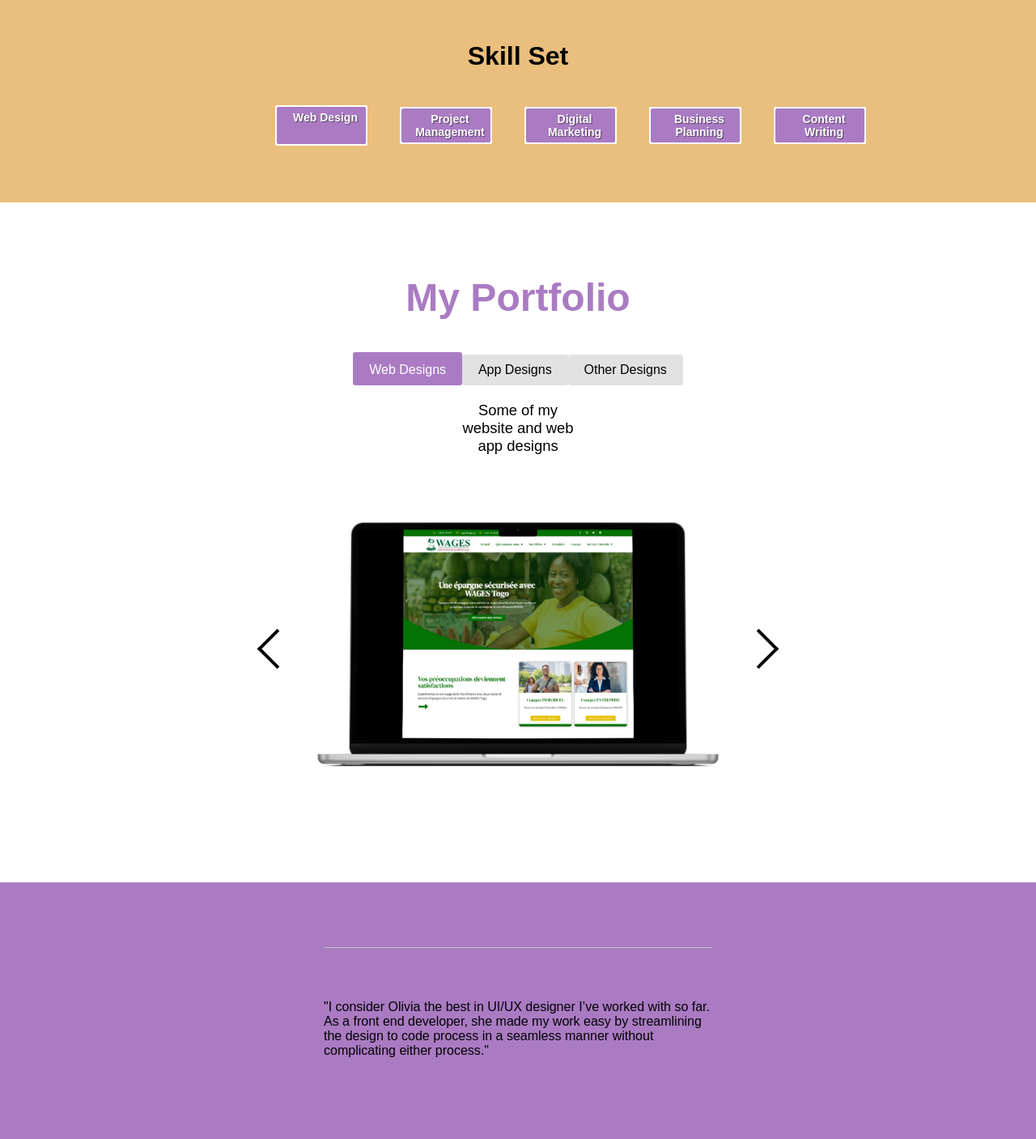
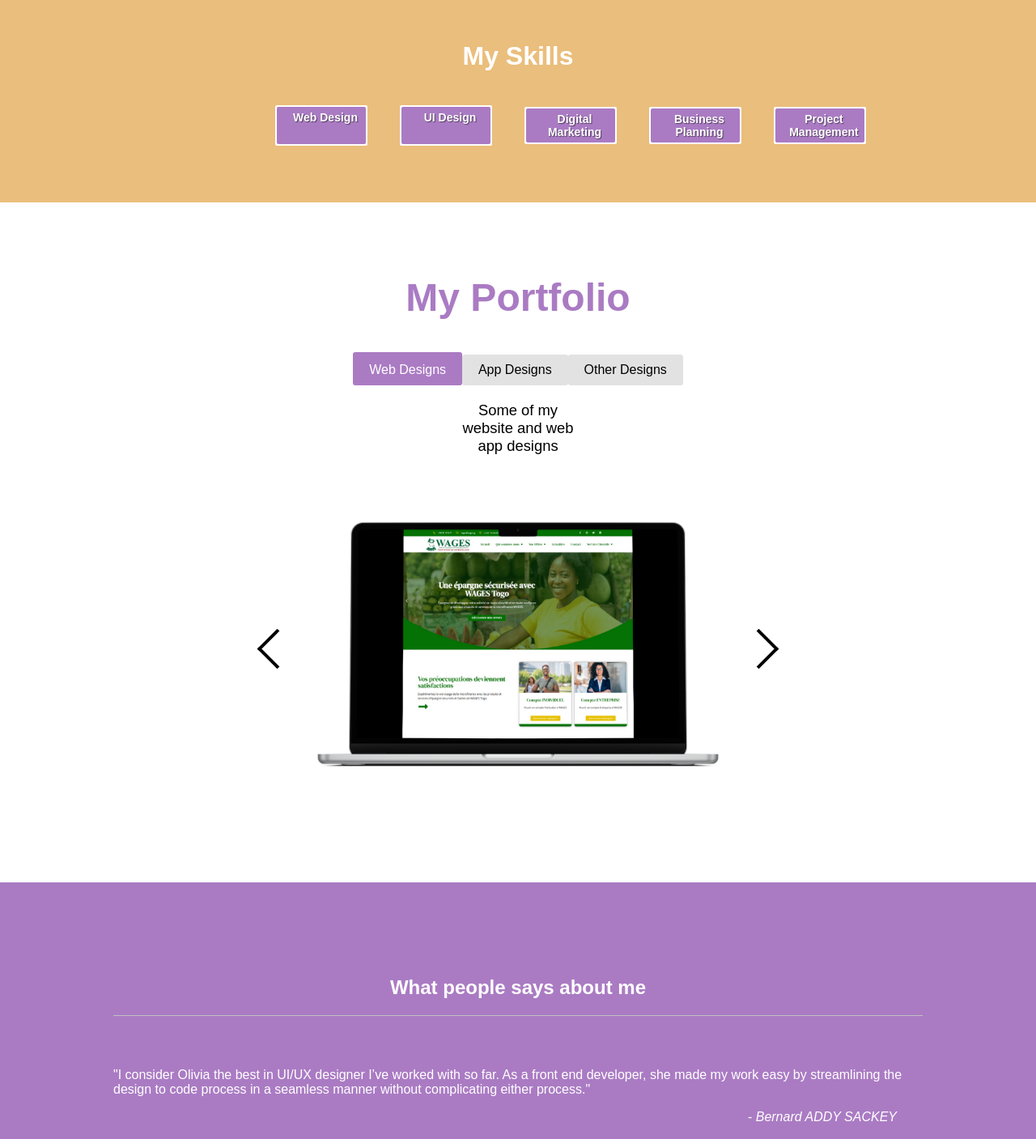
Before and after one commit to Oliviasamey/olivia-samey-site, a plain HTML site: page index.html in a window 1280 px wide. Shown: the part 1780-3187 px from the top of the page at 81% size. Drawn offline with Linux system fonts and the light colour scheme.

Commit message:
h1 styled and testimonials added

```diff
--- a/Style.css
+++ b/Style.css
@@ -252,6 +252,10 @@ a {
     text-align: center;
   }
 
+#h1skills {
+  color: #ffffff;
+}
+
 .wrapperskills {
     width: 50%;
     margin: 0 auto;
@@ -327,7 +331,7 @@ a {
     width: 100px;
   }
   .bar.basic{
-    height: auto;
+    height: 50px;
   }
   .bar.intermediate::before{
     width: calc(70% - 10px);
@@ -506,7 +510,7 @@ a.slide__next{
 
 .testimonials {
     background-color: #AA7BC3;
-    height: 40vh;
+    height: 50vh;
     z-index: 3;
     position: relative;
     align-items: center;
@@ -514,6 +518,7 @@ a.slide__next{
     padding-left: 400px;
     padding-right: 400px;
     font-family: Arial, Helvetica, sans-serif;
+    display: flex;
 }
 
 #slider-container {
@@ -521,17 +526,27 @@ a.slide__next{
     flex-wrap: wrap;
     align-items: center;
     justify-content: center;
-    padding-top: 80px;
+    padding-top: 10px;
 
   }
+
+#h1testimonial {
+  color: #ffffff;
+}
+
 #testimonials {
     position: relative;
     justify-content: center;
     margin: 0 auto;
     overflow: hidden;
     width: 1000px;
-    height: 650px;
+    height: 1000px;
+    color: #ffffff;
   }
+
+  /* #slider-container {
+    height: fit-content;
+  } */
 
   figure {
     position: absolute;
@@ -542,15 +557,16 @@ a.slide__next{
     border-top: 1px solid #c2c1c2;
     border-bottom: 1px solid #c2c1c2;
     margin: 0;
+    height: 1000px;
   }
 
   blockquote {
     width: 25%;
+    height: 100%;
     margin: 0;
     float: left;
     padding-top: 3rem;
     padding-bottom: 3em;
-    height: fit-content;
   }
 
   @-webkit-keyframes slider {
--- a/index.html
+++ b/index.html
@@ -20,8 +20,8 @@
             <a class=menuitem href="#skills">Skills</a>
             <a class=menuitem href="#container">Portfolio</a>
             <a class=menuitem href="#contact">Contact</a>
-            <a class=menuitem href="https://www.linkedin.com"><img class="logo_rs" src="Images/Icone LinkedIn Blanc.svg"></a>
-            <a class=menuitem href="https://www.x.com"><img class="logo_rs" src="Images/Logo X Blanc.svg"></a>
+            <a class=menuitem href="https://www.linkedin.com/in/olivia-samey/"><img class="logo_rs" src="Images/Icone LinkedIn Blanc.svg"></a>
+            <a class=menuitem href="https://twitter.com/AkouaDavi"><img class="logo_rs" src="Images/Logo X Blanc.svg"></a>
             <!-- <div class="menu">
                 <ul class="menu_item" id="menu-links">
                     <li><a href="#home">Home</a></li>
@@ -78,13 +78,13 @@
     </div>
 
     <div class="containerskills" id="skills">
-        <h1>Skill Set</h1>
+        <h1 id="h1skills">My Skills</h1>
         <div class="wrapperskills">
             <div class="bar learning" data-skill="Web Design"></div>
-            <div class="bar back basic" data-skill="Project Management"></div>
+            <div class="bar back basic" data-skill="UI Design"></div>
             <div class="bar back intermediate" data-skill="Digital Marketing"></div>
             <div class="bar front advanced" data-skill="Business Planning"></div>
-            <div class="bar front expert" data-skill="Content Writing"></div>
+            <div class="bar front expert" data-skill="Project Management"></div>
         </div>
     </div>
 
@@ -183,6 +183,7 @@
 
     <div class="testimonials">
         <section id="slider-container">
+            <h1 id="h1testimonial"> What people says about me</h1>
             <div id="testimonials">
                 <figure class="single-testimonial">
                     <blockquote>
@@ -190,8 +191,9 @@
                         <footer>- <cite>Bernard ADDY SACKEY</cite></footer>
                     </blockquote>
                     <blockquote>
-                        <p>"This is the second testimonial"</p>
-                        <footer>- <cite>Joe Schmo</cite></footer>
+                        <p>"I've worked on several projects with Miss Olivia SAMEY. What I appreciate most is her sense of a job well done and the rigor she puts into carrying out her tasks. She's a very resourceful and ingenious person.
+                            It's a pleasure for me and my company HERO TECH & SERVICES to have her as a collaborator. "</p>
+                        <footer>- <cite>Jean-Luc HUEDO <br> General Manager of HERO TECH & SERVICES</cite></footer>
                     </blockquote>
                     <!-- <blockquote>
                         <p>"This is the third testimonial"</p>
```
